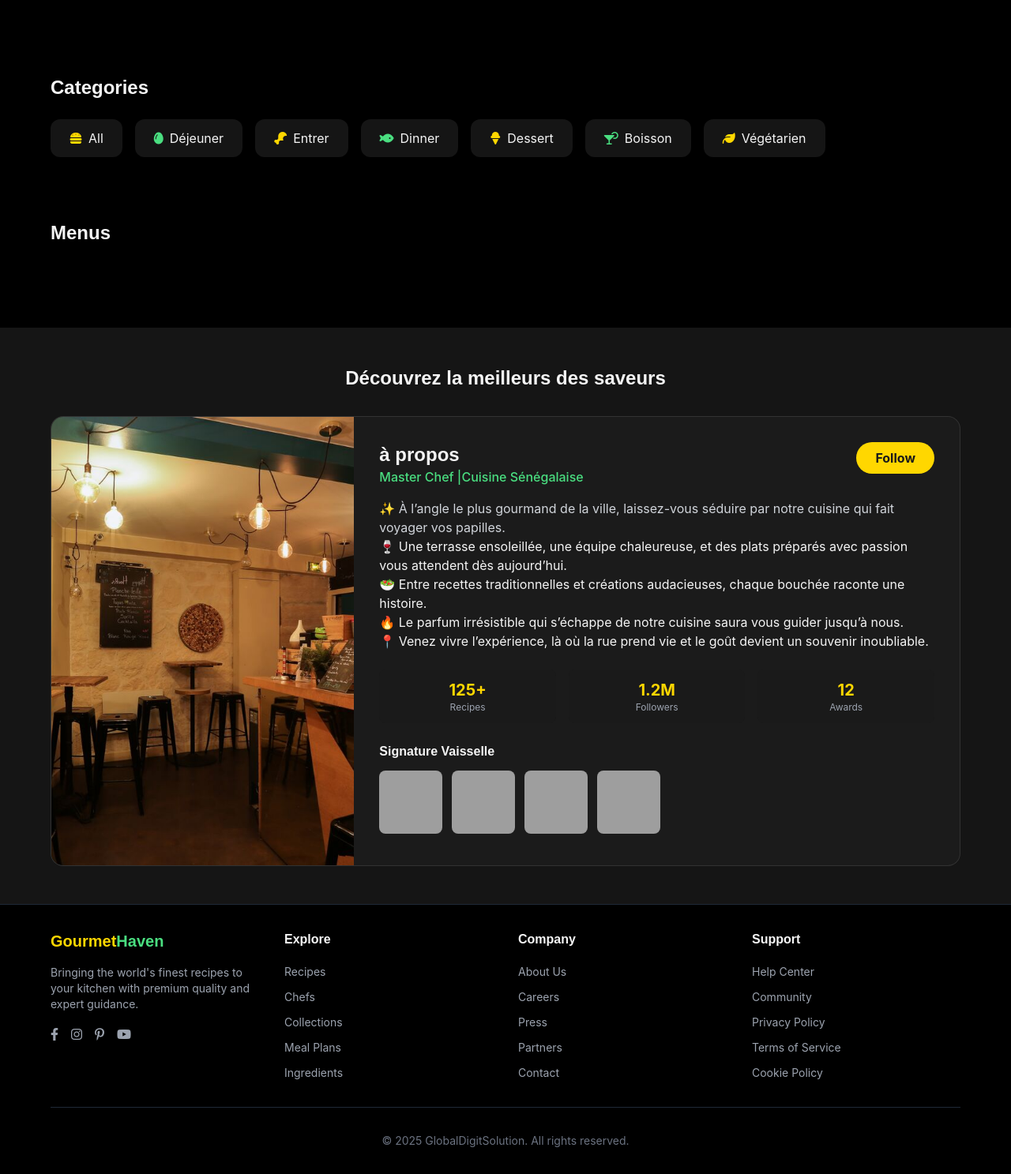
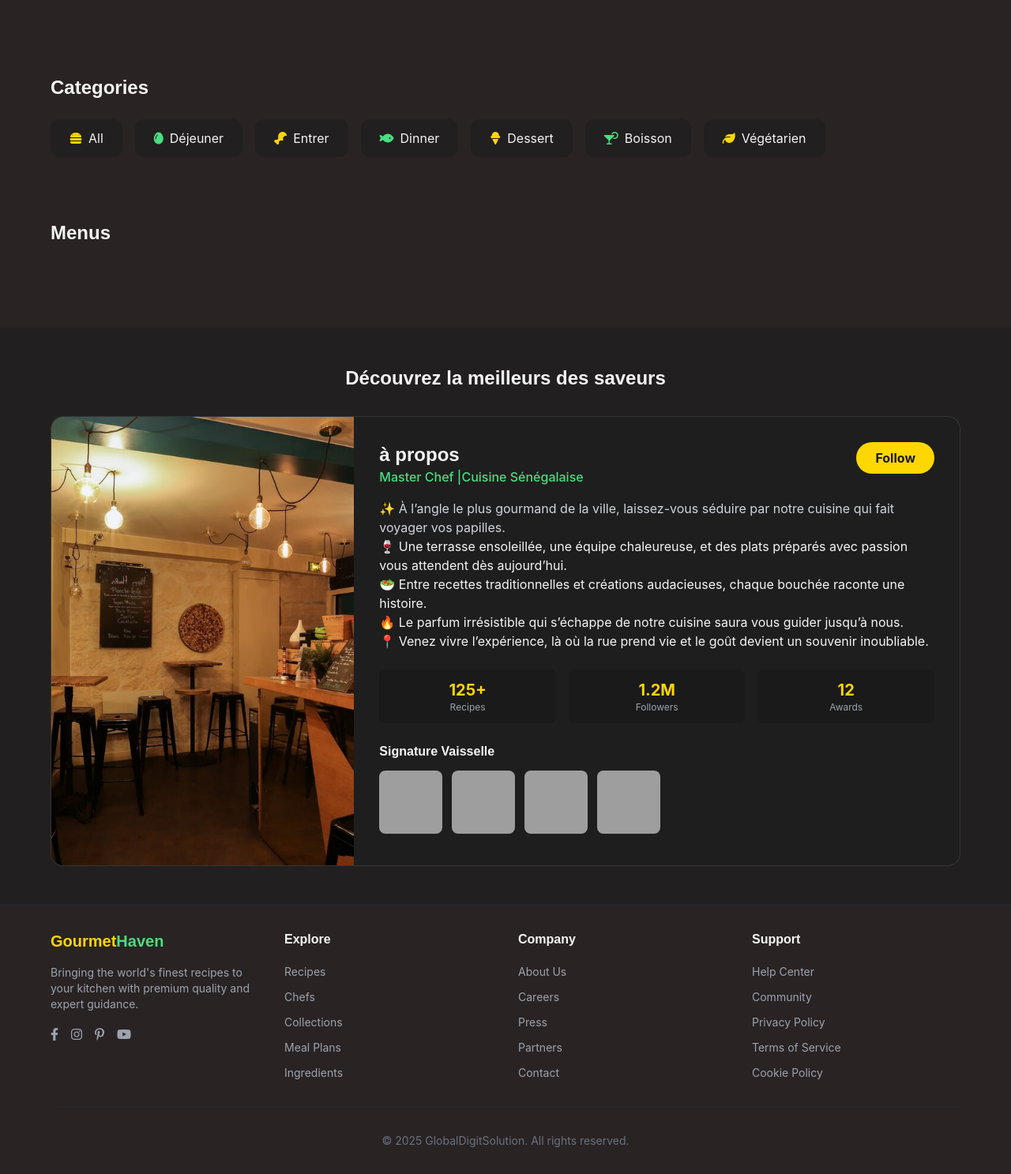
Before and after one commit to sambgit/Restaurant, a Flask app: page / in a window 1280 px wide. Shown: the part 497-1984 px from the top of the page at 79% size. Run offline with Flask 3, Linux system fonts and the light colour scheme; some libraries are stand-ins or nearby versions; grey boxes are pictures that could not be loaded.

Commit message:
black bg

```diff
--- a/static/Style.css
+++ b/static/Style.css
@@ -42,7 +42,7 @@
 
 body {
     /*background: linear-gradient(135deg, #F5F5F5 0%, #1E1E1E 100%);*/
-    background: black;
+    background: #292323;
     color: #F5F5F5;
     min-height: 100vh;
     font-family: 'Inter', 'Poppins', sans-serif;
```
